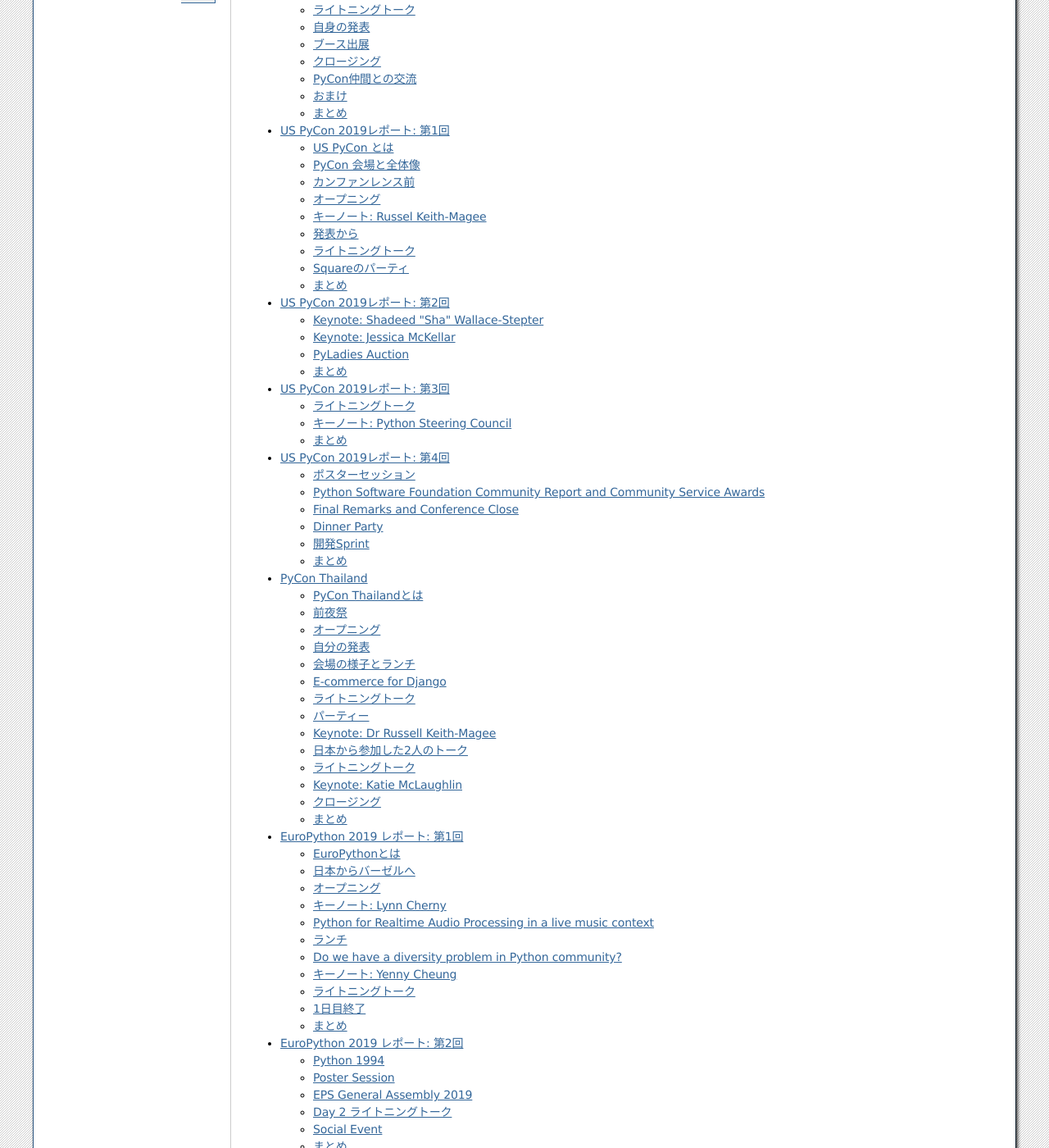
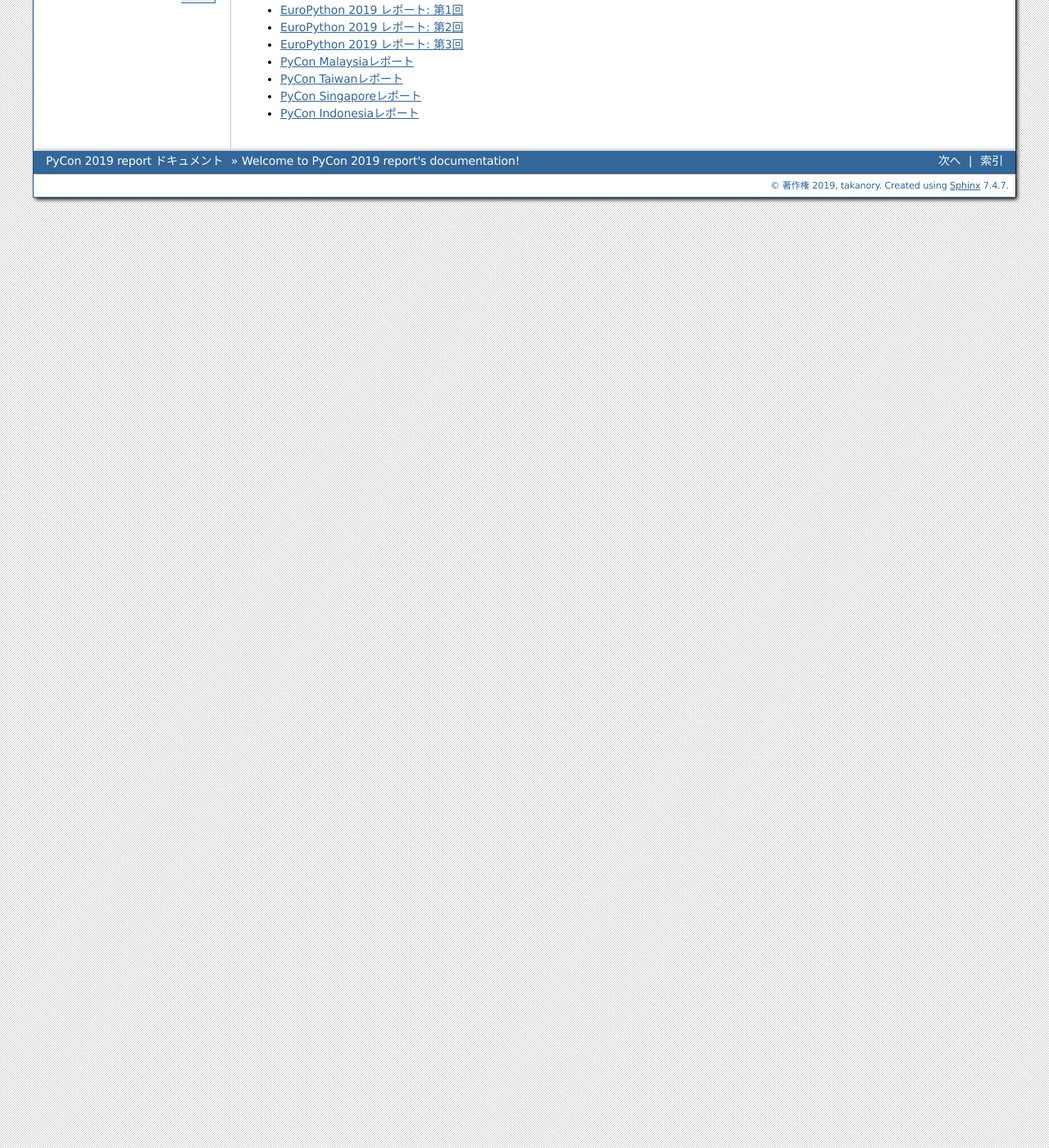
Before and after one commit to takanory/pycon2019report, a Sphinx documentation site: the page built from source/index.rst, in a window 1280 px wide and 1400 px high, scrolled down 270 px. Shown: the whole window at 82% size. Built offline with Sphinx 7.4.7, drawn with Linux system fonts in a browser that asks for light colours; some of the changed text lies outside the part shown.

Commit message:
add reports

```diff
--- a/source/conf.py
+++ b/source/conf.py
@@ -64,7 +64,7 @@
 # List of patterns, relative to source directory, that match files and
 # directories to ignore when looking for source files.
 # This pattern also affects html_static_path and html_extra_path.
-# exclude_patterns = ['us*.rst', 'thailand.rst', 'apac*.rst']
+# exclude_patterns = ['us*.rst', 'thailand.rst', 'apac*.rst', 'euro*.rst']
 exclude_patterns = []
 
 # The name of the Pygments (syntax highlighting) style to use.
--- a/source/index.rst
+++ b/source/index.rst
@@ -7,7 +7,7 @@
 =============================================
 
 .. toctree::
-   :maxdepth: 2
+   :maxdepth: 1
    :glob:
    :caption: Contents:
 
@@ -17,3 +17,6 @@
    thailand
    euro*
    malaysia
+   taiwan
+   singapore
+   indonesia
--- /dev/null
+++ b/source/indonesia.rst
@@ -0,0 +1,6 @@
+=========================
+ PyCon Indonesiaレポート
+=========================
+
+.. contents:: 目次
+   :local:
--- a/source/malaysia.rst
+++ b/source/malaysia.rst
@@ -1,6 +1,6 @@
-=========================
- PyCon Malaysia レポート
-=========================
+========================
+ PyCon Malaysiaレポート
+========================
 
 .. .. contents:: 目次
    :local:
--- /dev/null
+++ b/source/singapore.rst
@@ -0,0 +1,6 @@
+=========================
+ PyCon Singaporeレポート
+=========================
+
+.. contents:: 目次
+   :local:
--- /dev/null
+++ b/source/taiwan.rst
@@ -0,0 +1,6 @@
+======================
+ PyCon Taiwanレポート
+======================
+
+.. contents:: 目次
+   :local:
--- a/source/thailand.rst
+++ b/source/thailand.rst
@@ -1,6 +1,6 @@
-================
- PyCon Thailand
-================
+========================
+ PyCon Thailandレポート
+========================
 
 .. contents:: 目次
    :local:
```
